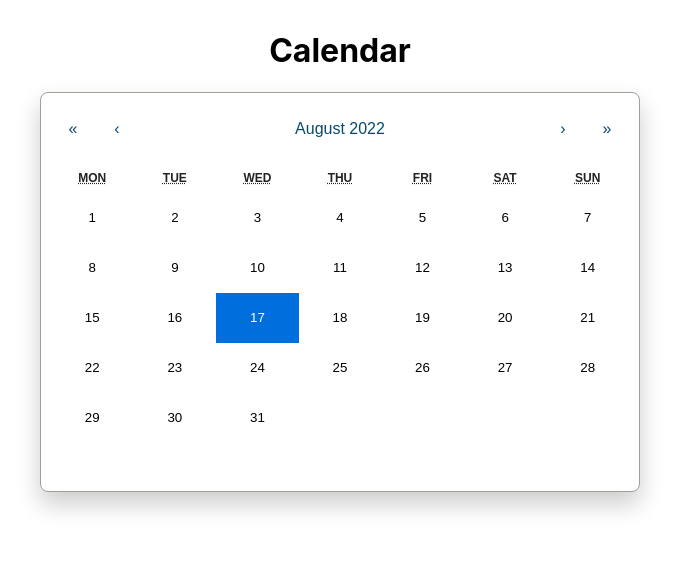
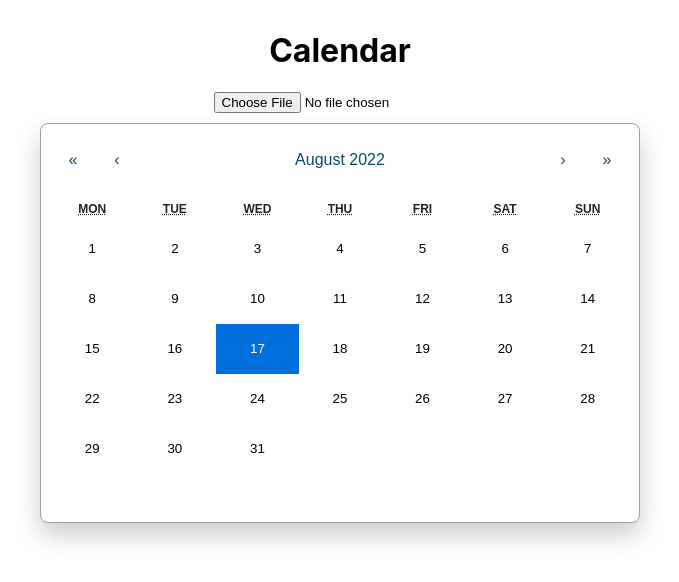
Before and after one commit to TSharma05/interactive-calendar-1, a React (Create React App) app: page / in a window 1280 px wide. Shown: the top 582 px of the page, without its empty margins (300-979 px from the left). Built offline with nearby package versions, Linux system fonts and the light colour scheme.

Commit message:
read csv file and convert to json

```diff
--- a/package.json
+++ b/package.json
@@ -6,6 +6,7 @@
     "@testing-library/jest-dom": "^5.16.5",
     "@testing-library/react": "^13.3.0",
     "@testing-library/user-event": "^13.5.0",
+    "papaparse": "^5.3.2",
     "react": "^18.2.0",
     "react-calendar": "^3.7.0",
     "react-dom": "^18.2.0",
--- a/src/pages/MyCalendar/MyCalendar.js
+++ b/src/pages/MyCalendar/MyCalendar.js
@@ -2,14 +2,42 @@ import React, {useState} from 'react';
 import Calendar from 'react-calendar';
 import 'react-calendar/dist/Calendar.css';
 import './MyCalendar.css';
+import Papa from 'papaparse';
 
 
-export default function MyCalendar() {
+
+export default function MyCalendar(props) {
   const [value, onChange] = useState(new Date());
+
+  // state to store the parsed csv data
+  const [csvData, setCsvData] = useState([]);
+
+  // method to view file contents via the onChange event
+  const changeHandler = (e) => {
+      console.log(e.target.files[0]);
+      // pass file data to PapaParse to parse the data
+      Papa.parse(e.target.files[0], {
+          header: true,
+          skipEmptyLines: true,
+          complete: (results) => {
+              console.log(results.data);
+              setCsvData(results.data);
+          },
+      });
+  };
+
 
   return (
     <div className='my_calendar'>
       <h1>Calendar</h1>
+      {/* file upload button */}
+      <input
+                type="file"
+                name="file"
+                accept=".csv"
+                onChange={changeHandler}
+                style={{display: "block", margin: "10px auto"}}
+            />
       <Calendar
       onChange={onChange} value={value}
       />
```
Also changed, not shown: 2 other files (tests, documents, lock files or other folders).
